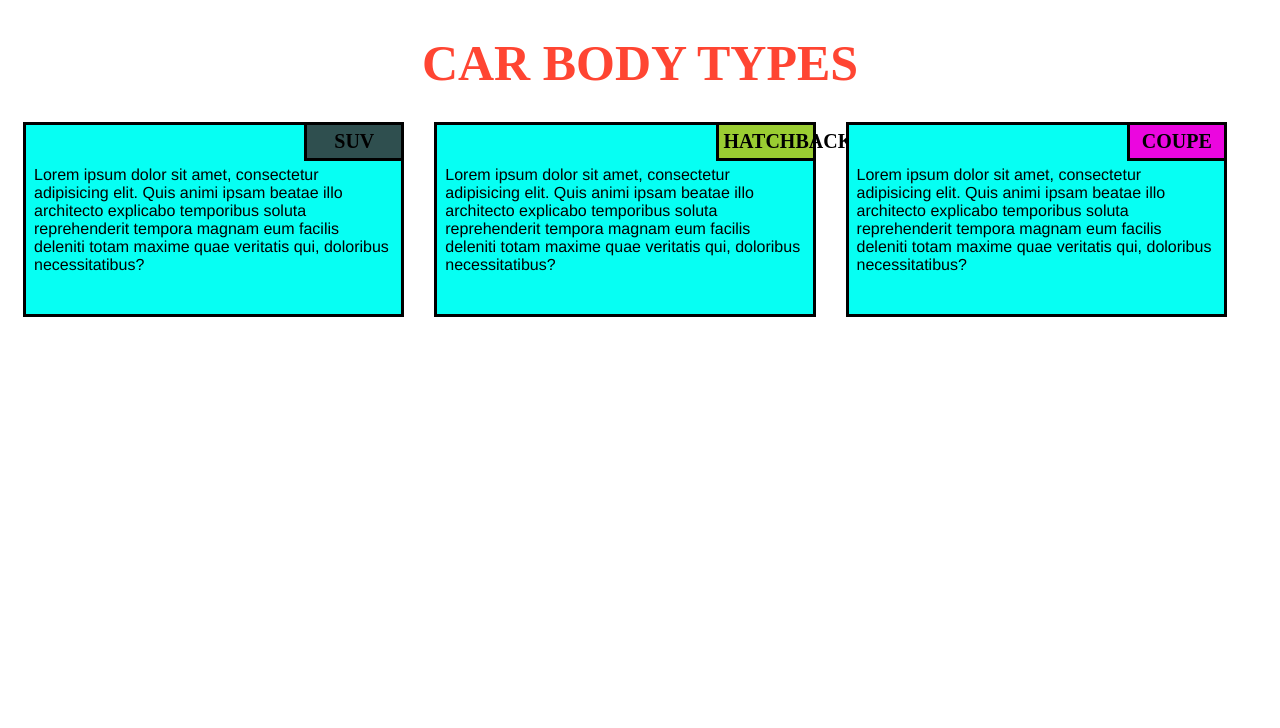
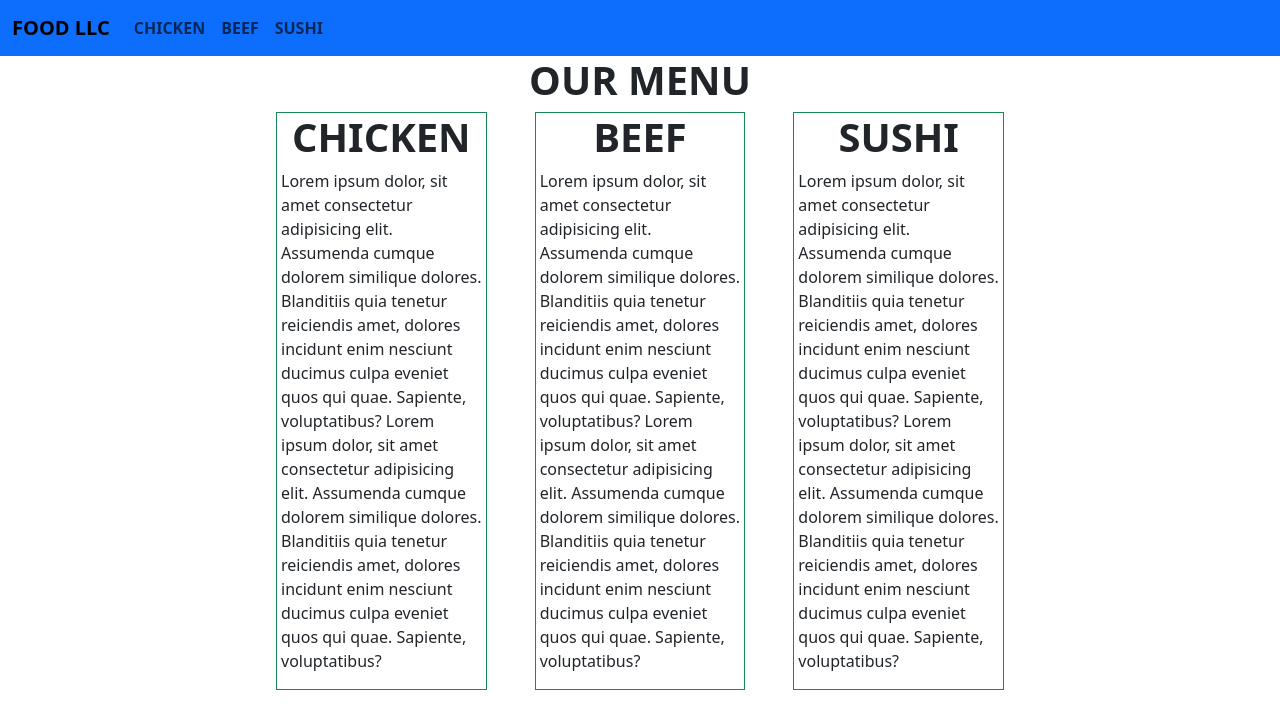
Before and after one commit to 11Siya05/-HTML-CSS-and-Javascript-for-Web-Developers, a plain HTML site: page index.html in a window 1280 px wide. Drawn offline with nearby package versions, Linux system fonts and the light colour scheme.

Commit message:
Add files via upload

```diff
--- a/index.html
+++ b/index.html
@@ -1,41 +1,73 @@
 <!DOCTYPE html>
-<html>
+<html lang="en">
 
 <head>
-    <title>Positioning</title>
-    <link rel="stylesheet" href="style.css">
+    <meta charset="UTF-8">
+    <meta name="viewport" content="width=device-width, initial-scale=1">
+    <title>Website's menu</title>
+    <link href="https://cdn.jsdelivr.net/npm/bootstrap@5.3.3/dist/css/bootstrap.min.css" rel="stylesheet" integrity="sha384-QWTKZyjpPEjISv5WaRU9OFeRpok6YctnYmDr5pNlyT2bRjXh0JMhjY6hW+ALEwIH" crossorigin="anonymous">
+
 </head>
 
 <body>
-    <h1>CAR BODY TYPES</h1>
-    <div class="row">
-        <div class="one col-4 col-s-6 container">
-            <div class=" inner">
-                <p class="one-one">SUV</p>
-                <p class="content">
-                    Lorem ipsum dolor sit amet, consectetur adipisicing elit. Quis animi ipsam beatae illo architecto explicabo temporibus soluta reprehenderit tempora magnam eum facilis deleniti totam maxime quae veritatis qui, doloribus necessitatibus?
+
+    <nav class="navbar navbar-expand-lg navbar-light bg-primary">
+        <div class="container-fluid">
+            <a class="navbar-brand fw-bolder text-center" href="#">FOOD LLC</a>
+            <button class="navbar-toggler" type="button" data-bs-toggle="collapse" data-bs-target="#navbarSupportedContent" aria-controls="navbarSupportedContent" aria-expanded="false" aria-label="Toggle navigation">
+                <span class="navbar-toggler-icon"></span>
+            </button>
+            <div class="collapse navbar-collapse" id="navbarSupportedContent">
+                <ul class="navbar-nav me-auto mb-2 mb-lg-0 ">
+                    <li class="nav-item fw-bolder text-center ">
+                        <a class="nav-link" href="#">CHICKEN</a>
+                    </li>
+                    <li class="nav-item fw-bolder text-center">
+                        <a class="nav-link" href="#">BEEF</a>
+                    </li>
+                    <li class="nav-item fw-bolder text-center">
+                        <a class="nav-link" href="#">SUSHI</a>
+                    </li>
+                </ul>
+            </div>
+        </div>
+    </nav>
+
+    <div class="container-fluid">
+        <h1 class="text-uppercase fw-bolder text-center">OUR MENU</h1>
+        <div class="row justify-content-center gap-5 g-2">
+            <!-- Added 'row' class to create a row -->
+            <div class="col-lg-2 col-md-5 col-sm-11 border border-success">
+                <h1 class="fw-bolder text-center" >
+                    CHICKEN
+                </h1>
+                <p>
+                    Lorem ipsum dolor, sit amet consectetur adipisicing elit. Assumenda cumque dolorem similique dolores. Blanditiis quia tenetur reiciendis amet, dolores incidunt enim nesciunt ducimus culpa eveniet quos qui quae. Sapiente, voluptatibus? Lorem ipsum dolor,
+                    sit amet consectetur adipisicing elit. Assumenda cumque dolorem similique dolores. Blanditiis quia tenetur reiciendis amet, dolores incidunt enim nesciunt ducimus culpa eveniet quos qui quae. Sapiente, voluptatibus?
                 </p>
             </div>
-
-        </div>
-        <div class="two col-4 col-s-6 container">
-            <div class=" inner">
-                <p class="two-two">HATCHBACK</p>
-                <p class="content">
-                    Lorem ipsum dolor sit amet, consectetur adipisicing elit. Quis animi ipsam beatae illo architecto explicabo temporibus soluta reprehenderit tempora magnam eum facilis deleniti totam maxime quae veritatis qui, doloribus necessitatibus?
+            <div class="col-lg-2 col-md-5 col-sm-11 border border-success">
+                <h1 class="fw-bolder text-center" >
+                    BEEF
+                </h1>
+                <p>
+                    Lorem ipsum dolor, sit amet consectetur adipisicing elit. Assumenda cumque dolorem similique dolores. Blanditiis quia tenetur reiciendis amet, dolores incidunt enim nesciunt ducimus culpa eveniet quos qui quae. Sapiente, voluptatibus? Lorem ipsum dolor,
+                    sit amet consectetur adipisicing elit. Assumenda cumque dolorem similique dolores. Blanditiis quia tenetur reiciendis amet, dolores incidunt enim nesciunt ducimus culpa eveniet quos qui quae. Sapiente, voluptatibus?
                 </p>
             </div>
-        </div>
-        <div class="three col-4 col-s-12 container">
-            <div class=" inner">
-                <p class="three-three">COUPE</p>
-                <p class="content">
-                    Lorem ipsum dolor sit amet, consectetur adipisicing elit. Quis animi ipsam beatae illo architecto explicabo temporibus soluta reprehenderit tempora magnam eum facilis deleniti totam maxime quae veritatis qui, doloribus necessitatibus?
+            <div class="col-lg-2 col-md-11 col-sm-11 border border-success">
+                <h1 class="fw-bolder text-center" >
+                    SUSHI
+                </h1>
+                <p>
+                    Lorem ipsum dolor, sit amet consectetur adipisicing elit. Assumenda cumque dolorem similique dolores. Blanditiis quia tenetur reiciendis amet, dolores incidunt enim nesciunt ducimus culpa eveniet quos qui quae. Sapiente, voluptatibus? Lorem ipsum dolor,
+                    sit amet consectetur adipisicing elit. Assumenda cumque dolorem similique dolores. Blanditiis quia tenetur reiciendis amet, dolores incidunt enim nesciunt ducimus culpa eveniet quos qui quae. Sapiente, voluptatibus?
                 </p>
             </div>
         </div>
     </div>
 
+    <script src="https://cdn.jsdelivr.net/npm/bootstrap@5.3.3/dist/js/bootstrap.bundle.min.js" integrity="sha384-YvpcrYf0tY3lHB60NNkmXc5s9fDVZLESaAA55NDzOxhy9GkcIdslK1eN7N6jIeHz" crossorigin="anonymous"></script>
 </body>
 
 </html>
--- a/style.css
+++ b/style.css
@@ -1,173 +1,3 @@
-* {
+*{
     box-sizing: border-box;
 }
-
-body {
-    background-color: white;
-}
-
-h1 {
-    margin-bottom: 15px;
-    text-align: center;
-    color: #ff4532;
-    font-size: 50px;
-}
-
-.container {
-    position: relative;
-    padding: 15px;
-    width: 90%;
-}
-
-p {
-    position: relative;
-    clear: right;
-}
-
-.inner {
-    position: relative;
-    background-color: rgb(6, 255, 243);
-    border: 3.5px solid black;
-    width: 100%;
-    margin-left: auto;
-    margin-right: auto;
-    margin-bottom: auto;
-}
-
-.one-one {
-    float: right;
-    width: 100px;
-    padding: 5px;
-    margin: -3px -3px 0px;
-    border: 3.5px solid black;
-    text-align: center;
-    font-size: 125%;
-    font-weight: bold;
-    background-color: darkslategray;
-}
-
-.two-two {
-    float: right;
-    width: 100px;
-    padding: 5px;
-    margin: -3px -3px 0px;
-    border: 3.5px solid black;
-    text-align: center;
-    font-size: 125%;
-    font-weight: bold;
-    background-color: yellowgreen;
-}
-
-.three-three {
-    float: right;
-    width: 100px;
-    padding: 5px;
-    margin: -3px -3px 0px;
-    border: 3.5px solid black;
-    text-align: center;
-    font-size: 125%;
-    font-weight: bold;
-    background-color: #eb06df;
-}
-
-.content {
-    padding: 5px;
-    border: none;
-    background-color: rgb(6, 255, 243);
-    font-family: Helvetica;
-    color: black;
-    margin: 3px;
-    height: 150px;
-    overflow: auto;
-}
-
-[class*="col-"] {
-    float: left;
-}
-
-
-/* For mobile phones: */
-
-[class*="col-"] {
-    width: 100%;
-}
-
-@media (min-width: 768px) and (max-width: 991px) {
-    /* For tablets: */
-    .col-s-1 {
-        width: calc(8.33% - 30px);
-    }
-    .col-s-2 {
-        width: calc(16.66% - 30px);
-    }
-    .col-s-3 {
-        width: calc(25% - 30px);
-    }
-    .col-s-4 {
-        width: calc(33.33% - 30px);
-    }
-    .col-s-5 {
-        width: calc(41.66% - 30px);
-    }
-    .col-s-6 {
-        width: calc(50% - 10px);
-    }
-    .col-s-7 {
-        width: calc(58.33% - 30px);
-    }
-    .col-s-8 {
-        width: calc(66.66% - 30px);
-    }
-    .col-s-9 {
-        width: calc(75% - 30px);
-    }
-    .col-s-10 {
-        width: calc(83.33% - 30px);
-    }
-    .col-s-11 {
-        width: calc(91.66% - 30px);
-    }
-    .col-s-12 {
-        width: calc(100% - 10px);
-    }
-}
-
-@media (min-width: 992px) {
-    /* For desktop: */
-    .col-1 {
-        width: calc(8.33% - 30px);
-    }
-    .col-2 {
-        width: calc(16.66% - 30px);
-    }
-    .col-3 {
-        width: calc(25% - 30px);
-    }
-    .col-4 {
-        width: calc(33.33% - 10px);
-    }
-    .col-5 {
-        width: calc(41.66% - 30px);
-    }
-    .col-6 {
-        width: calc(50% - 30px);
-    }
-    .col-7 {
-        width: calc(58.33% - 30px);
-    }
-    .col-8 {
-        width: calc(66.66% - 30px);
-    }
-    .col-9 {
-        width: calc(75% - 30px);
-    }
-    .col-10 {
-        width: calc(83.33% - 30px);
-    }
-    .col-11 {
-        width: calc(91.66% - 30px);
-    }
-    .col-12 {
-        width: calc(100% - 30px);
-    }
-}
```
